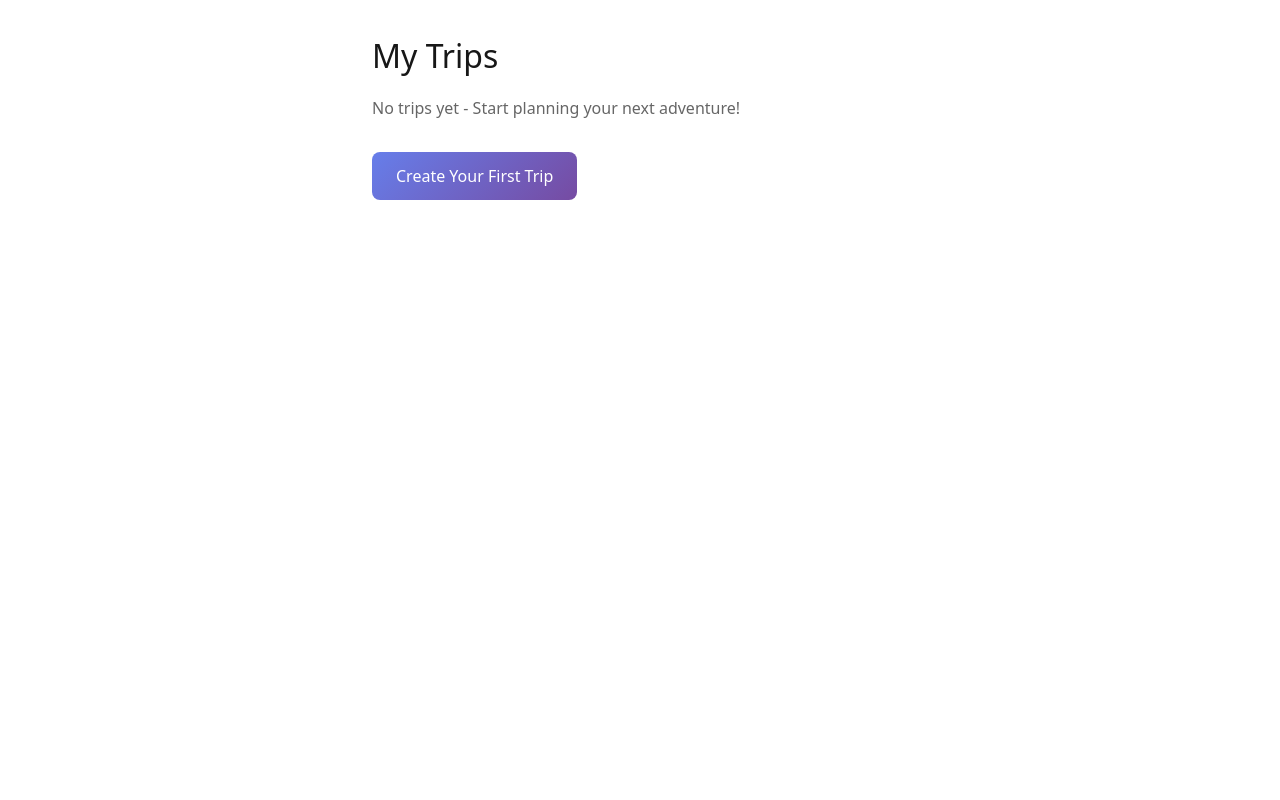
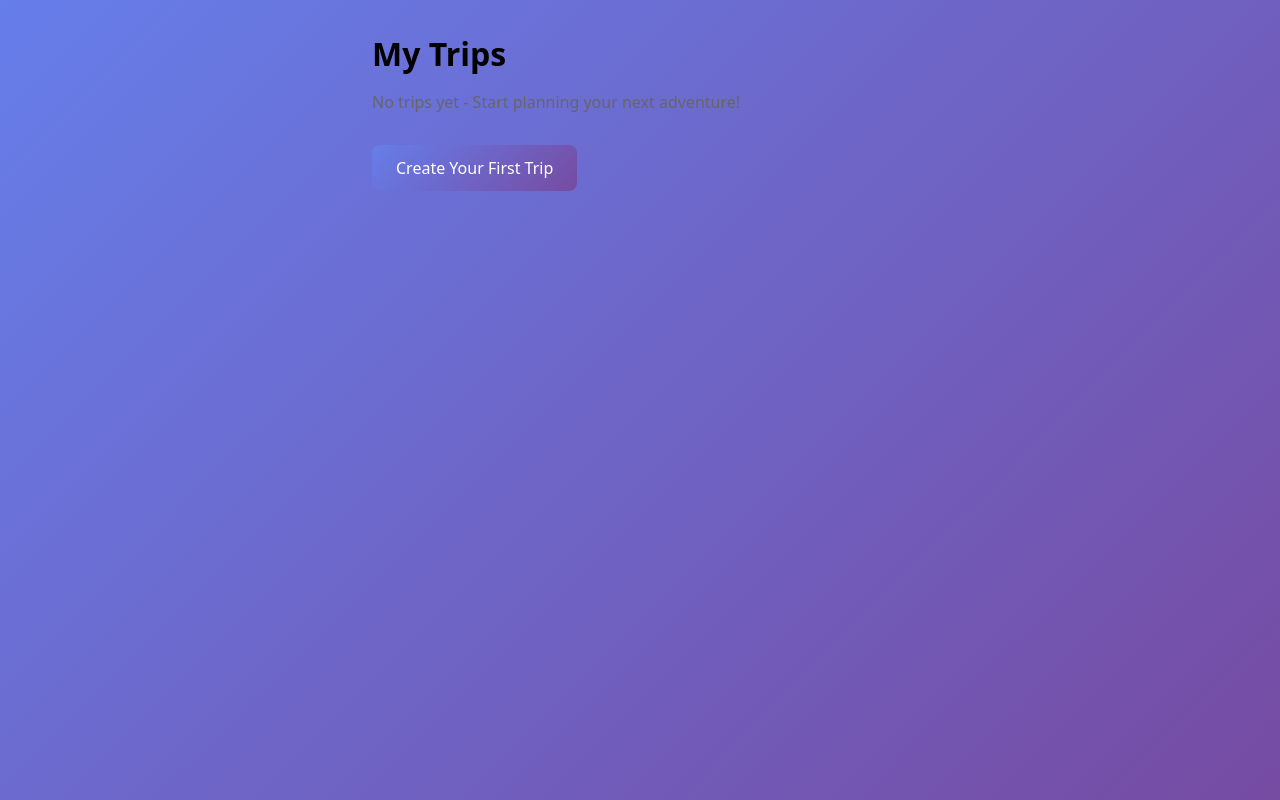
Before and after one commit to javis-ironmind/wanderlust, a Next.js app: page /trips in a window 1280 px wide. Built offline with nearby package versions, Linux system fonts and the light colour scheme.

Commit message:
Simplify globals.css

```diff
--- a/src/app/globals.css
+++ b/src/app/globals.css
@@ -1,27 +1,11 @@
-@tailwind base;
-@tailwind components;
-@tailwind utilities;
-
-:root {
-  --background: #ffffff;
-  --foreground: #171717;
-}
-
-@media (prefers-color-scheme: dark) {
-  :root {
-    --background: #0a0a0a;
-    --foreground: #ededed;
-  }
+* {
+  margin: 0;
+  padding: 0;
+  box-sizing: border-box;
 }
 
 body {
-  color: var(--foreground);
-  background: var(--background);
-  font-family: Arial, Helvetica, sans-serif;
+  font-family: -apple-system, BlinkMacSystemFont, 'Segoe UI', Roboto, Oxygen, Ubuntu, sans-serif;
+  background: linear-gradient(135deg, #667eea 0%, #764ba2 100%);
+  min-height: 100vh;
 }
-
-@layer utilities {
-  .text-balance {
-    text-wrap: balance;
-  }
-}
```
